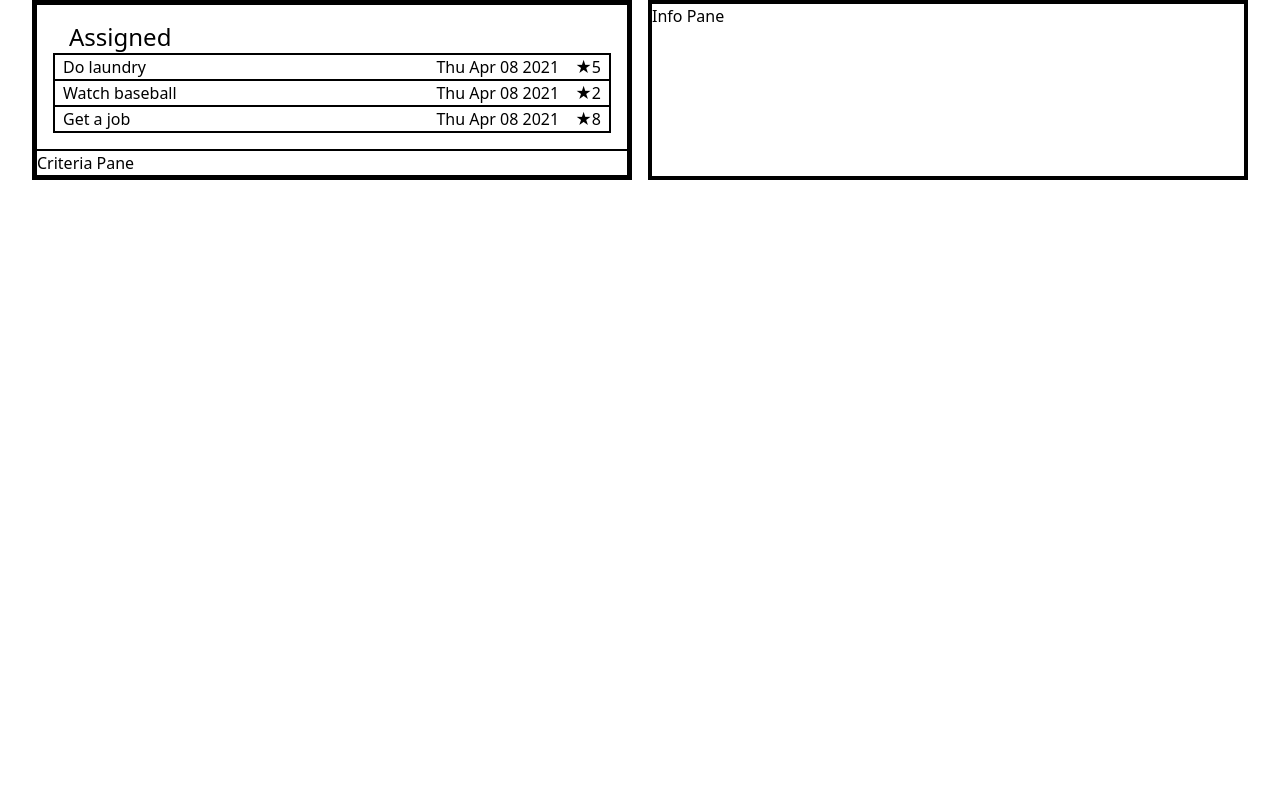
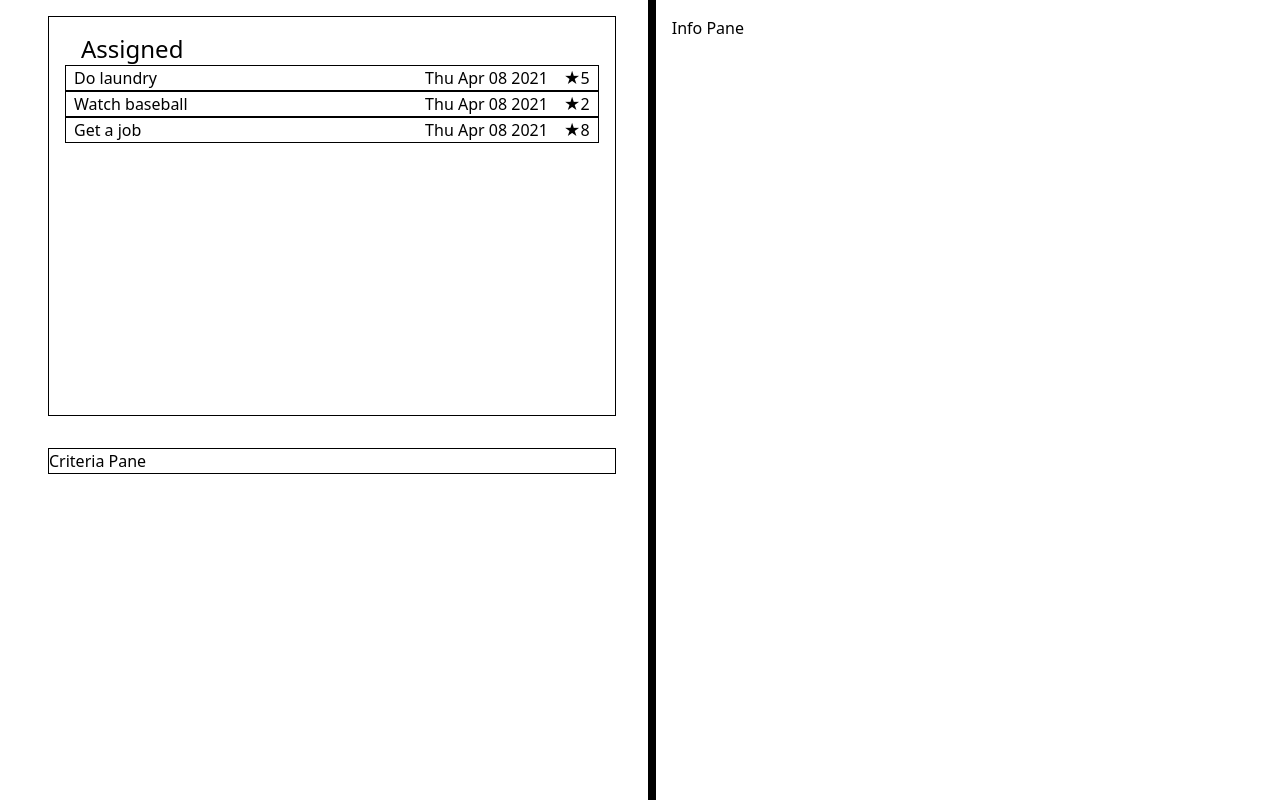
Before and after one commit to mattcdrake/project-hunter-depr, a React (Create React App) app: page / in a window 1280 px wide. Built offline with nearby package versions, Linux system fonts and the light colour scheme.

Commit message:
Implement basic layout (PC)

```diff
--- a/src/App.tsx
+++ b/src/App.tsx
@@ -12,17 +12,19 @@ const TestQuests: Quest[] = [
 
 function App() {
   return (
-    <div className="App px-8 flex space-x-4">
+    <div className="App px-8 flex justify-between space-x-4 divide-x-8 divide-black">
       {/* Left side of the app */}
-      <div className="flex-1 border-4 border-black w-5/12">
-        <QuestsPane quests={TestQuests} />
-        <div className="border border-black">
+      <div className="flex flex-col h-screen w-1/2">
+        <div className="m-4 h-1/2 border border-black">
+          <QuestsPane quests={TestQuests} />
+        </div>
+        <div className="m-4 overflow-auto border border-black">
           Criteria Pane
         </div>
       </div>
 
       {/* Right side of the app */}
-      <div className="flex-1 border-4 border-black w-5/12">
+      <div className="h-screen w-1/2 p-4">
         Info Pane
       </div>
     </div>
--- a/src/components/QuestsPane.tsx
+++ b/src/components/QuestsPane.tsx
@@ -12,17 +12,19 @@ interface QuestsPaneProps {
  */
 function QuestsPane(props: QuestsPaneProps) {
   return (
-    <div className="border border-black p-4">
+    <div className="p-4">
       <p className="px-4 text-2xl">Assigned</p>
-      <div className="border border-black">
+      <ul>
         {props.quests.map((quest) => (
+          <li>
             <QuestSlug
               questName={quest.name}
               dueDate={quest.dueDate}
               difficulty={quest.difficulty}
-          />
+            />
+          </li>
           ))}
-      </div>
+      </ul>
     </div>
   );
 };
```
